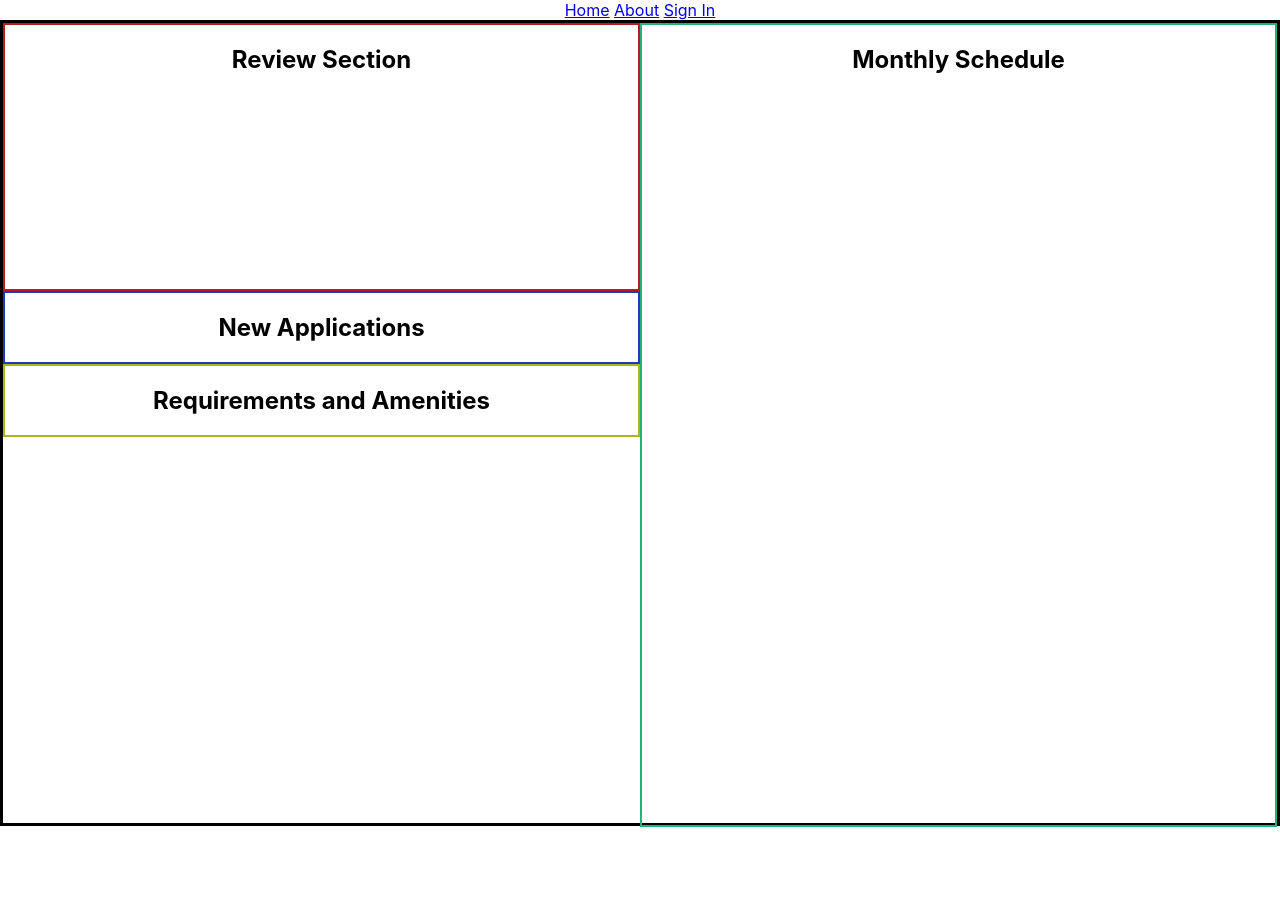
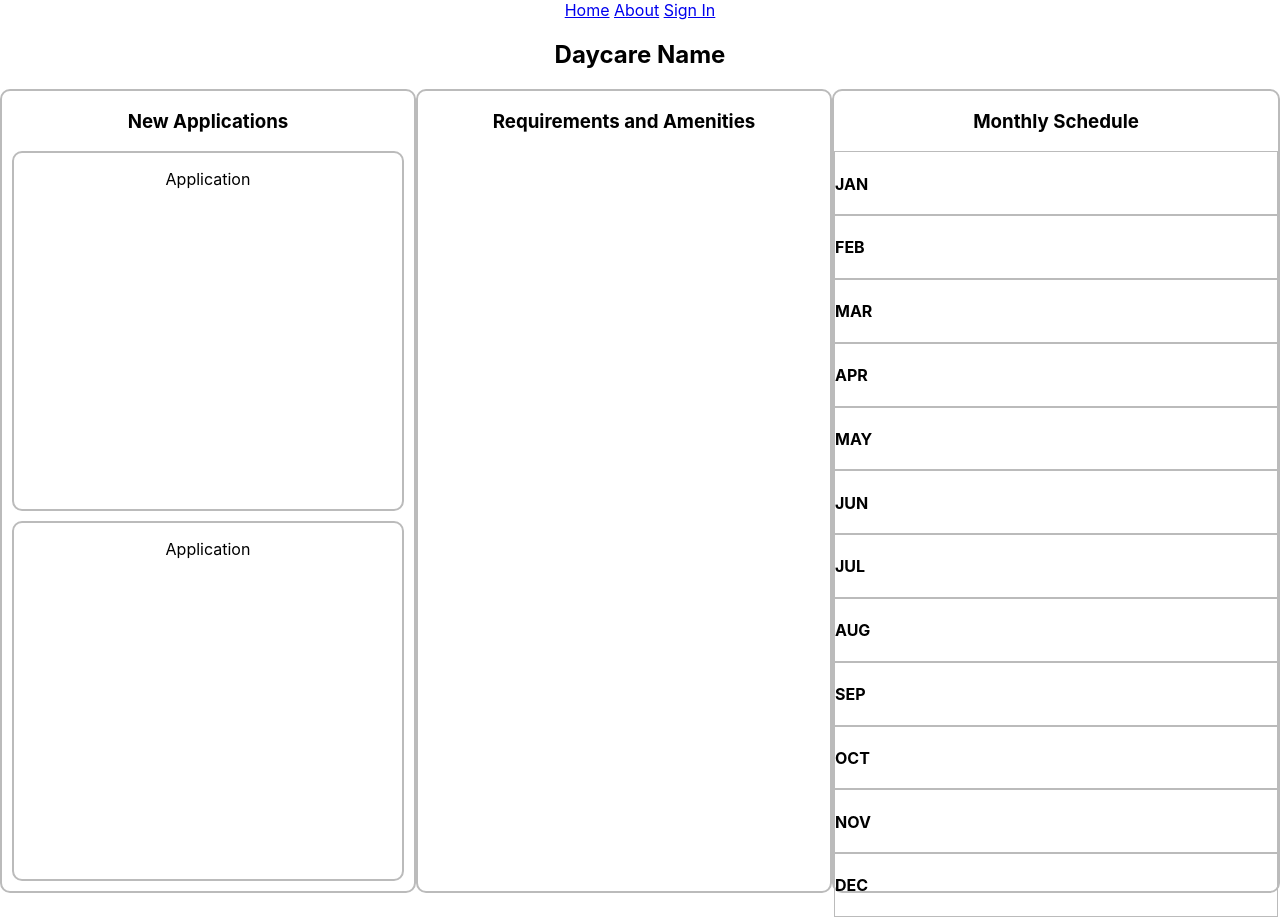
Before and after one commit to bijon7/onestop-daycare, a React (Create React App) app in the folder frontend/: page / in a window 1280 px wide. Before the commit the page ends 827 px from the top, so only its background shows below. Built offline with nearby package versions, Linux system fonts and the light colour scheme.

Commit message:
basic layout for admin dashboard

```diff
--- a/frontend/src/pages/AdminDashboard.js
+++ b/frontend/src/pages/AdminDashboard.js
@@ -3,20 +3,66 @@ import "./AdminDashboard.scss";
 const AdminDashboard = () => {
   return (
     <div className="admin-dashboard">
+      <div className="daycare-name">
+        <h2>Daycare Name</h2>
+      </div>
+      <div className="dashboard">
         <div className="left">
-        <div className="review-section">
-          <h2>Review Section</h2>
+          <div className="new-application">
+            <h3>New Applications</h3>
+            <div className="application1">
+              <p>Application</p>
             </div>
-        <div className="new-application">
-          <h2>New Applications</h2>
+            <div className="application2">
+            <p>Application</p>
+            </div>
           </div>
           <div className="requirements-amenities">
-          <h2>Requirements and Amenities</h2>
+            <h3>Requirements and Amenities</h3>
           </div>
         </div>
         <div className="right">
           <div className="monthly-schedule">
-          <h2>Monthly Schedule</h2>
+            <h3>Monthly Schedule</h3>
+            <div className="months">
+              <div className="jan">
+                <h4>JAN</h4>
+              </div>
+              <div className="feb">
+                <h4>FEB</h4>
+              </div>
+              <div className="mar">
+                <h4>MAR</h4>
+              </div>
+              <div className="apr">
+                <h4>APR</h4>
+              </div>
+              <div className="may">
+                <h4>MAY</h4>
+              </div>
+              <div className="jun">
+                <h4>JUN</h4>
+              </div>
+              <div className="jul">
+                <h4>JUL</h4>
+              </div>
+              <div className="aug">
+                <h4>AUG</h4>
+              </div>
+              <div className="sep">
+                <h4>SEP</h4>
+              </div>
+              <div className="oct">
+                <h4>OCT</h4>
+              </div>
+              <div className="nov">
+                <h4>NOV</h4>
+              </div>
+              <div className="dec">
+                <h4>DEC</h4>
+              </div>
+            </div>
+          </div>
         </div>
       </div>
     </div>
--- a/frontend/src/pages/AdminDashboard.scss
+++ b/frontend/src/pages/AdminDashboard.scss
@@ -1,28 +1,63 @@
 .admin-dashboard {
-  border: 3px solid black;
+  //border: 3px solid black;
+  display: flex;
+  flex-direction: column;
+  height: 100vh;
+}
+
+.dashboard {
   display: flex;
   height: 100vh;
 }
 
-.left, .right {
+.left {
+  display: flex;
+  height: 100%;
+  width: 65%;
+}
+
+.right {
+  height: 100%;
+  width: 35%;
+}
+
+.new-application {
+  border: 2px solid rgb(187, 187, 187);
+  border-radius: 10px;
   height: 100%;
   width: 50%;
 }
 
-.review-section {
-  border: 2px solid rgb(180, 30, 30);
-  height: 33%;
-}
-
-.new-application {
-  border: 2px solid rgb(30, 58, 180);
+.application1, .application2 {
+  border: 2px solid rgb(187, 187, 187);
+  border-radius: 10px;
+  margin: 10px;
+  height: 44.5%;
 }
 
 .requirements-amenities {
-  border: 2px solid rgb(170, 180, 30);
+  border: 2px solid rgb(187, 187, 187);
+  border-radius: 10px;
+  height: 100%;
+  width: 50%;
 }
 
 .monthly-schedule {
-  border: 2px solid rgb(30, 180, 123);
+  border: 2px solid rgb(187, 187, 187);
+  border-radius: 10px;
   height: 100%;
 }
+
+.months {
+  display: flex;
+  flex-direction: column;
+  justify-content: space-evenly;
+  height: 92%;
+  text-align: left;
+}
+
+.jan, .feb, .mar, .apr, .may, .jun, .jul, .aug, .sep, .oct, .nov, .dec {
+  display: flex;
+  border: 1px solid rgb(187, 187, 187);
+  height: 8.4%;
+}
```
Lines whose indentation alone changed are shown as unchanged.
